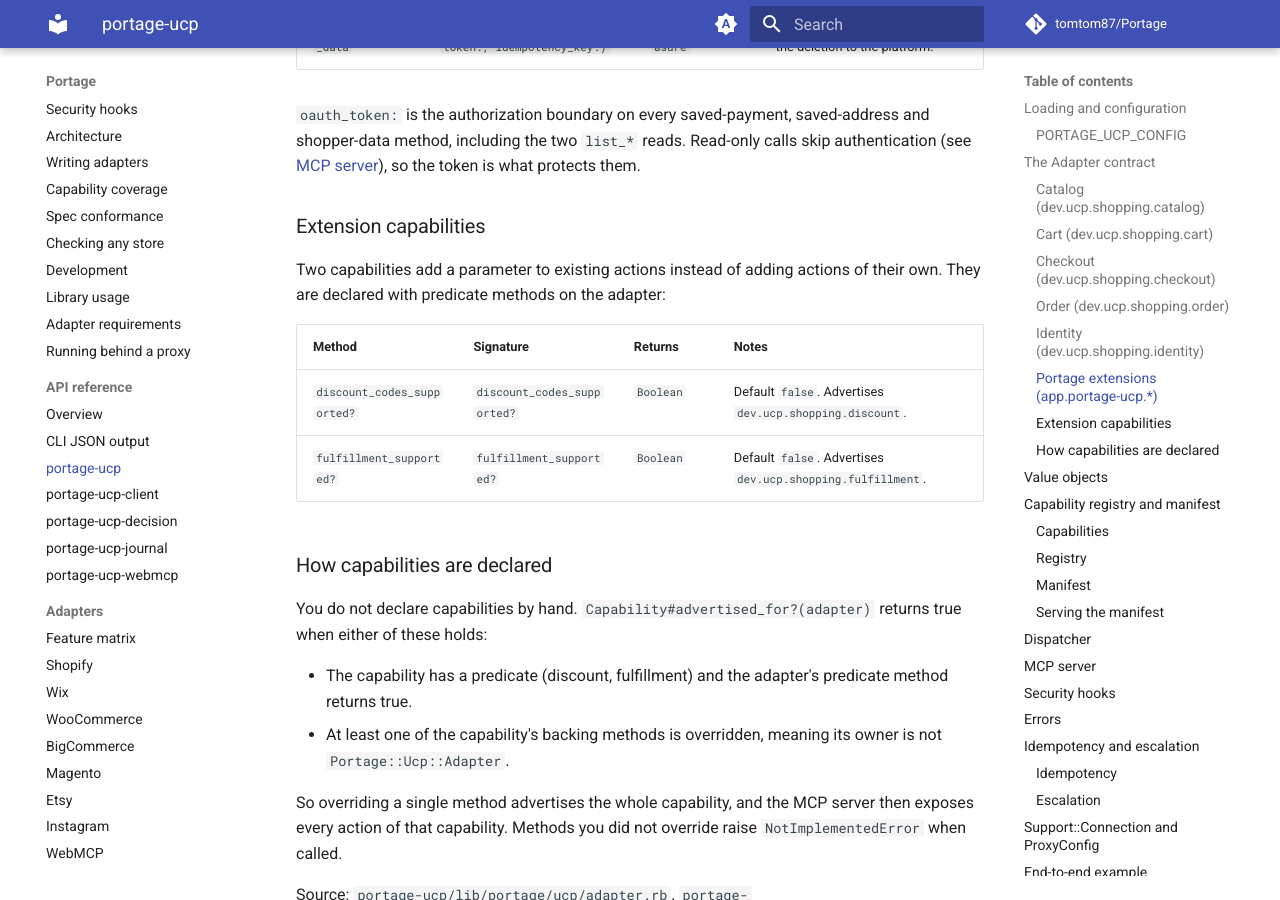
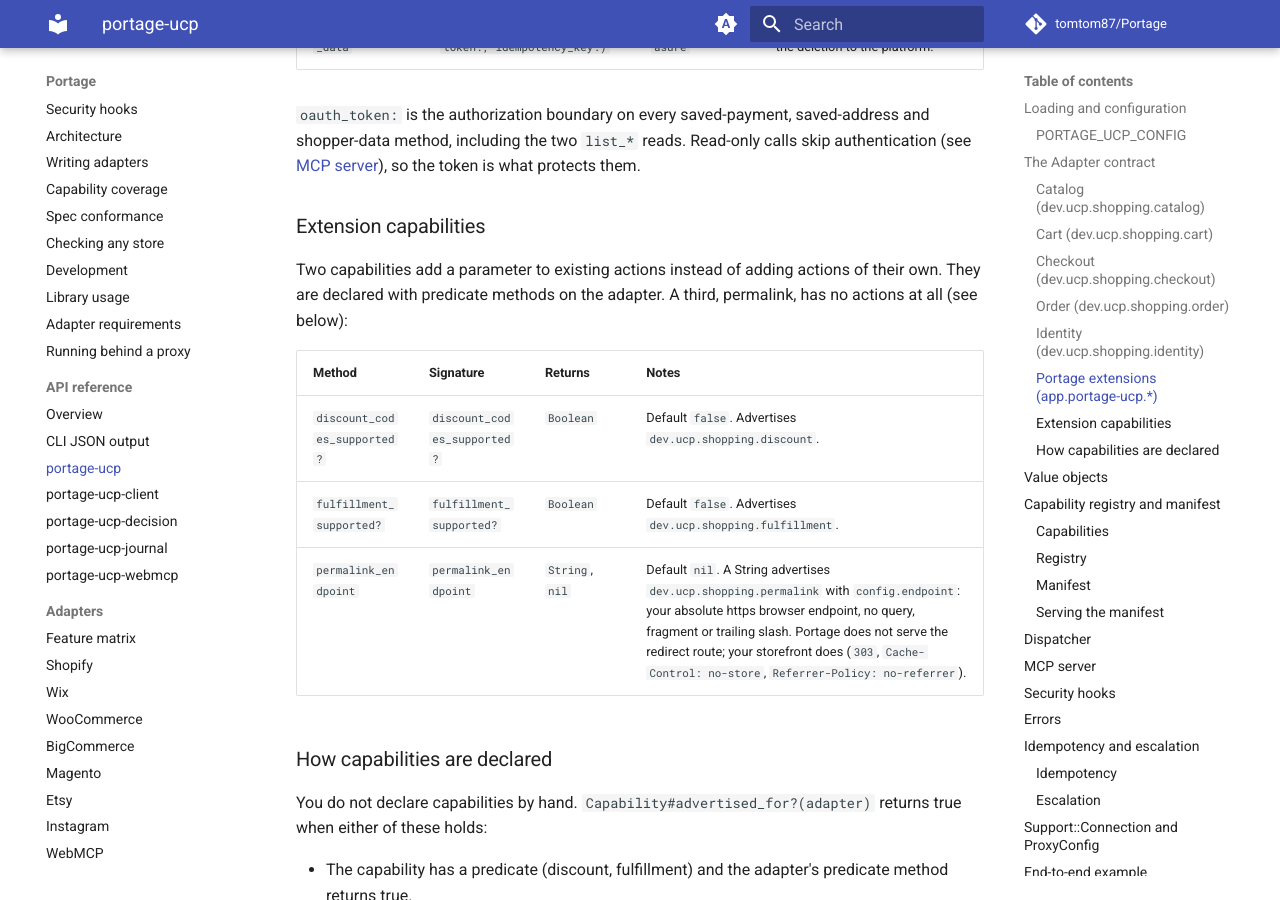
Before and after one commit to tomtom87/Portage, an MkDocs documentation site: the page built from docs/api/portage-ucp.md, in a window 1280 px wide and 900 px high, scrolled down 5287 px. Built offline with MkDocs 1.6.1 and Material for MkDocs 9.7.7, drawn with Linux system fonts in a browser that asks for light colours; comment, search, counter and statistics services are not loaded.

Commit message:
Record shopping permalinks in the design log, API doc and changelog

```diff
--- a/docs/api/portage-ucp.md
+++ b/docs/api/portage-ucp.md
@@ -124,12 +124,13 @@
 
 ### Extension capabilities
 
-Two capabilities add a parameter to existing actions instead of adding actions of their own. They are declared with predicate methods on the adapter:
+Two capabilities add a parameter to existing actions instead of adding actions of their own. They are declared with predicate methods on the adapter. A third, permalink, has no actions at all (see below):
 
 | Method | Signature | Returns | Notes |
 |---|---|---|---|
 | `discount_codes_supported?` | `discount_codes_supported?` | `Boolean` | Default `false`. Advertises `dev.ucp.shopping.discount`. |
 | `fulfillment_supported?` | `fulfillment_supported?` | `Boolean` | Default `false`. Advertises `dev.ucp.shopping.fulfillment`. |
+| `permalink_endpoint` | `permalink_endpoint` | `String`, `nil` | Default `nil`. A String advertises `dev.ucp.shopping.permalink` with `config.endpoint`: your absolute https browser endpoint, no query, fragment or trailing slash. Portage does not serve the redirect route; your storefront does (`303`, `Cache-Control: no-store`, `Referrer-Policy: no-referrer`). |
 
 ### How capabilities are declared
 
```
Also changed, not shown: docs/design-log.md (+28 -0 lines), portage-ucp/CHANGELOG.md (+2 -0 lines).
